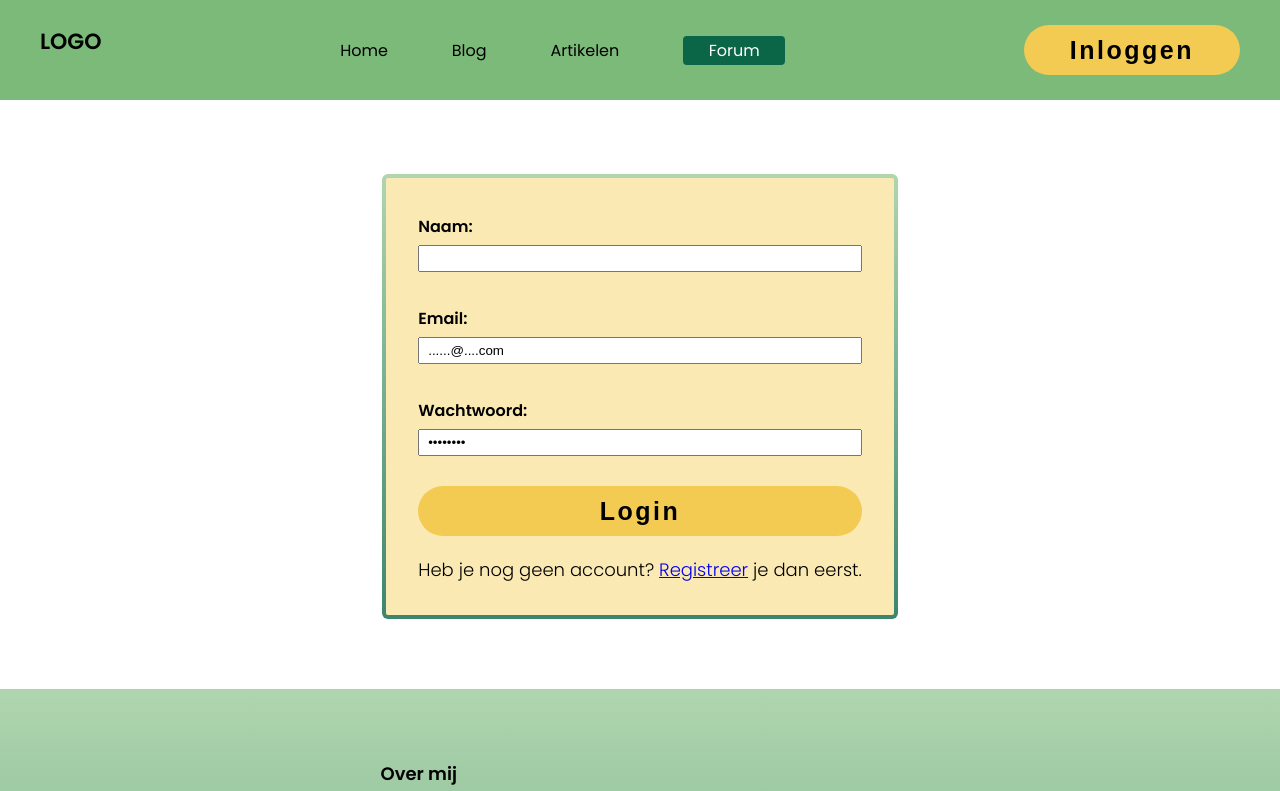
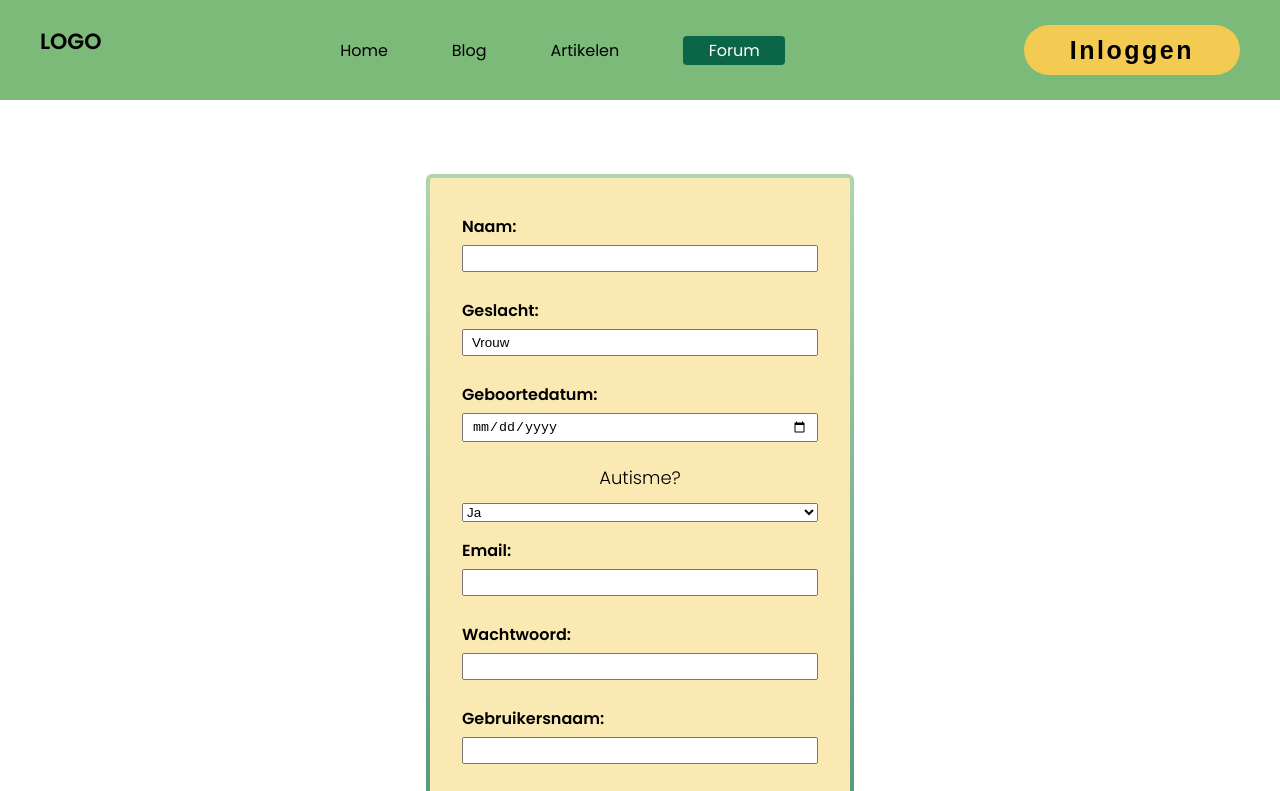
Before and after one commit to TamaraDeBeer/Frontend-AutiWomen, a React (Vite) app: page /register in a window 1280 px wide. Shown: the top 791 px of the page. Built offline with nearby package versions, Linux system fonts and the light colour scheme; the HTML template or start-up script is replaced by a standard one.

Commit message:
form opgezet op registreer pagina

```diff
--- a/src/pages/accountLogin/AccountLogin.jsx
+++ b/src/pages/accountLogin/AccountLogin.jsx
@@ -56,7 +56,7 @@ function AccountLogin() {
                         errors={errors}
                     />
 
-                    <Button type="submit">Registreren</Button>
+                    <Button type="submit">Log in</Button>
                     <p>Heb je nog geen account? <Link to="/register">Registreer</Link> je dan eerst.</p>
                 </form>
 
--- a/src/pages/accountLogin/AccountLogin.module.css
+++ b/src/pages/accountLogin/AccountLogin.module.css
@@ -19,7 +19,6 @@
     align-items: center;
 }
 
-
 .login-form {
     display: flex;
     flex-direction: column;
--- a/src/pages/accountRegister/AccountRegister.jsx
+++ b/src/pages/accountRegister/AccountRegister.jsx
@@ -7,8 +7,11 @@ import {Link} from "react-router-dom";
 function AccountRegister() {
     const {handleSubmit, formState: {errors}, register,} = useForm({
         defaultValues: {
-            email: "......@....com",
-            password: "********",
+            name: "",
+            email: "",
+            password: "",
+            gender: 'Vrouw',
+            dob: "",
         }
     });
 
@@ -20,7 +23,7 @@ function AccountRegister() {
 
         <section className={styles['outer-container']}>
             <div className={`${styles['inner-container']} ${styles['section-register__inner-container']}`}>
-                <form onSubmit={handleSubmit(handleFormSubmit)} className={styles['login-form']}>
+                <form onSubmit={handleSubmit(handleFormSubmit)} className={styles['register-form']}>
 
                     <InputField
                         inputId="name-field"
@@ -36,6 +39,49 @@ function AccountRegister() {
                         register={register}
                         errors={errors}
                     />
+
+                    <InputField
+                        inputId="gender-field"
+                        inputLabel="Geslacht:"
+                        inputType="text"
+                        inputName="gender"
+                        validationRules={{
+                            required: {
+                                contains: true,
+                                message: "Dit veld is verplicht",
+                            },
+                            // contains: {
+                            //     value: "vrouw",
+                            //     message: "Deze website is alleen bedoeld voor vrouwen, sorry mannen",
+                            // }
+                        }}
+                        register={register}
+                        errors={errors}
+                    />
+
+                    <InputField
+                        inputId="dob-field"
+                        inputLabel="Geboortedatum:"
+                        inputType="date"
+                        inputName="dob"
+                        validationRules={{
+                            required: {
+                                value: true,
+                                message: "Geboortedatum is verplicht",
+                            },
+                        }}
+                        register={register}
+                        errors={errors}
+                    />
+
+                    <p>Autisme?</p>
+                    <select {...register("Autisme", { required: true })}>
+                        <option value="Ja">Ja</option>
+                        <option value="Nee">Nee</option>
+                        <option value="Vermoeden">Vermoeden</option>
+                    </select>
+
+                    {/*als je naar extra invoerveld jaartal diagnose react hoofdstuk 6.5*/}
 
                     <InputField
                         inputId="email-field"
@@ -72,8 +118,32 @@ function AccountRegister() {
                         errors={errors}
                     />
 
-                    <Button type="submit">Login</Button>
-                    <p>Heb je nog geen account? <Link to="/register">Registreer</Link> je dan eerst.</p>
+                    <InputField
+                        inputId="username-field"
+                        inputLabel="Gebruikersnaam:"
+                        inputType="text"
+                        inputName="username"
+                        validationRules={{
+                            required: {
+                                value: true,
+                                message: "Gebruikersnaam is verplicht",
+                            },
+                        }}
+                        register={register}
+                        errors={errors}
+                    />
+
+                    <InputField
+                        inputId="photo-field"
+                        inputLabel="Profielfoto:"
+                        inputType="file"
+                        inputName="photo"
+                        register={register}
+                        errors={errors}
+                    />
+
+                    <Button type="submit">Registreren</Button>
+                    <p>Heb je al een account? <Link to="/login">Log</Link> dan in.</p>
                 </form>
 
 
--- a/src/pages/accountRegister/AccountRegister.module.css
+++ b/src/pages/accountRegister/AccountRegister.module.css
@@ -19,12 +19,11 @@
     align-items: center;
 }
 
-
-.login-form {
+.register-form {
     display: flex;
     flex-direction: column;
     padding: 32px;
-    gap: 1.25rem;
+    gap: 0.75rem;
     background: linear-gradient(hsla(46, 88%, 84%, 50), hsla(46, 88%, 84%, 50)) padding-box,
     linear-gradient(180deg, rgba(122, 186, 120, 0.60) 0%, rgba(10, 104, 71, 0.80) 100%) border-box;
     border-radius: 6px;
```
